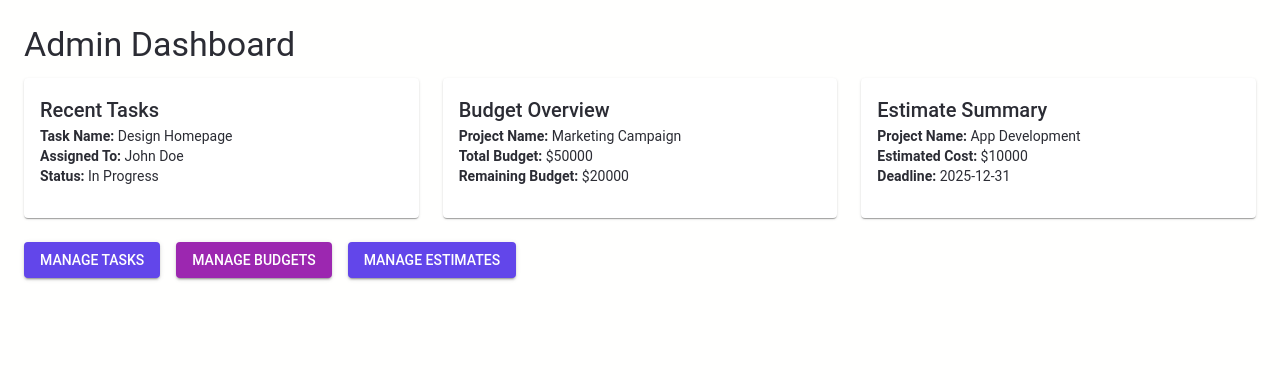
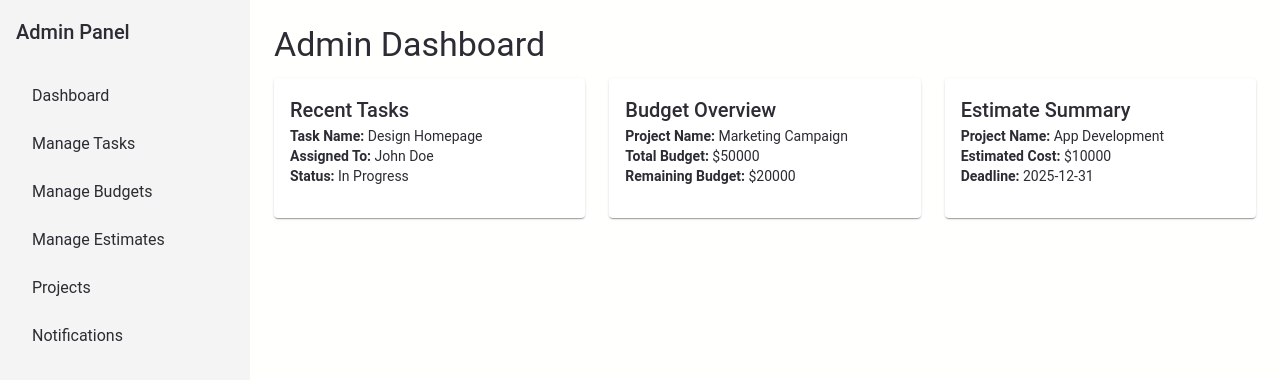
Before and after one commit to abhiram-shaji/flow-companion-frontend, a React (Create React App) app: page /admin/dashboard in a window 1280 px wide. Shown: the top 380 px of the page. Built offline with nearby package versions, Linux system fonts and the light colour scheme.

Commit message:
Add sider bar

```diff
--- /dev/null
+++ b/src/components/Sidebar.tsx
@@ -0,0 +1,35 @@
+import React from "react";
+import { Box, List, ListItem, ListItemText, ListItemButton, Typography } from "@mui/material";
+import { useNavigation } from "../hooks/useNavigation";
+
+const Sidebar: React.FC = () => {
+  const { navigateTo } = useNavigation();
+
+  const pages = [
+    { name: "Dashboard", path: "/admin/dashboard" },
+    { name: "Manage Tasks", path: "/admin/tasks" },
+    { name: "Manage Budgets", path: "/admin/budgets" },
+    { name: "Manage Estimates", path: "/admin/estimates" },
+    { name: "Projects", path: "/admin/projects" },
+    { name: "Notifications", path: "/notifications" },
+  ];
+
+  return (
+    <Box sx={{ width: 250, bgcolor: "#f4f4f4", height: "100vh", padding: 2 }}>
+      <Typography variant="h6" sx={{ marginBottom: 2 }}>
+        Admin Panel
+      </Typography>
+      <List>
+        {pages.map((page) => (
+          <ListItem disablePadding key={page.name}>
+            <ListItemButton onClick={() => navigateTo(page.path)}>
+              <ListItemText primary={page.name} />
+            </ListItemButton>
+          </ListItem>
+        ))}
+      </List>
+    </Box>
+  );
+};
+
+export default Sidebar;
--- a/src/hooks/useNavigation.ts
+++ b/src/hooks/useNavigation.ts
@@ -1,8 +1,11 @@
+import { useNavigate } from "react-router-dom";
+
 export const useNavigation = () => {
-    const navigateTo = (path: string) => {
-      // Replace this with your actual navigation logic (e.g., React Router)
-      console.log(`Navigating to ${path}`);
-    };
+  const navigate = useNavigate();
 
-    return { navigateTo };
+  const navigateTo = (path: string) => {
+    navigate(path);
   };
+
+  return { navigateTo };
+};
--- a/src/pages/AdminDashboard.tsx
+++ b/src/pages/AdminDashboard.tsx
@@ -1,14 +1,18 @@
 import React from "react";
-import { Box, Typography, Card, CardContent, Grid, Button } from "@mui/material";
+import { Box, Typography, Card, CardContent, Grid } from "@mui/material";
 import { useAdminDashboardData } from "../hooks/useAdminDashboardData";
-import { useNavigation } from "../hooks/useNavigation";
+import Sidebar from "../components/Sidebar";
 
 const AdminDashboard: React.FC = () => {
   const { tasks, budgets, estimates } = useAdminDashboardData();
-  const { navigateTo } = useNavigation();
 
   return (
-    <Box sx={{ padding: 3 }}>
+    <Box sx={{ display: "flex" }}>
+      {/* Sidebar */}
+      <Sidebar />
+
+      {/* Main Content */}
+      <Box sx={{ flex: 1, padding: 3 }}>
         <Typography variant="h4" gutterBottom>
           Admin Dashboard
         </Typography>
@@ -79,32 +83,6 @@ const AdminDashboard: React.FC = () => {
             </Card>
           </Grid>
         </Grid>
-
-      {/* Navigation Links */}
-      <Box sx={{ marginTop: 3 }}>
-        <Button
-          variant="contained"
-          color="primary"
-          sx={{ marginRight: 2 }}
-          onClick={() => navigateTo("/manage-tasks")}
-        >
-          Manage Tasks
-        </Button>
-        <Button
-          variant="contained"
-          color="secondary"
-          sx={{ marginRight: 2 }}
-          onClick={() => navigateTo("/manage-budgets")}
-        >
-          Manage Budgets
-        </Button>
-        <Button
-          variant="contained"
-          color="primary"
-          onClick={() => navigateTo("/manage-estimates")}
-        >
-          Manage Estimates
-        </Button>
       </Box>
     </Box>
   );
```
Lines whose indentation alone changed are shown as unchanged.
